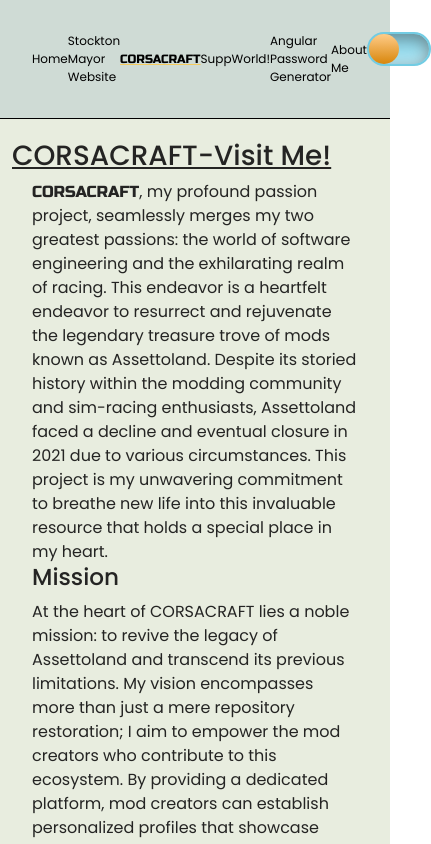
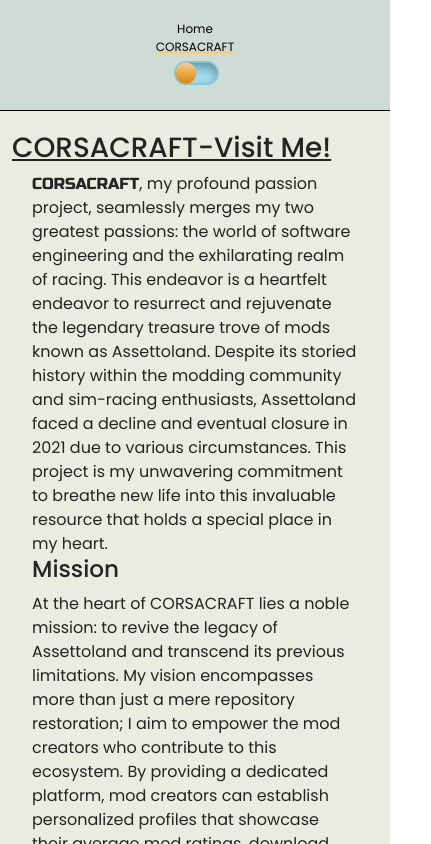
Before and after one commit to nHarrisonW/angular-full-portfolio, an Angular app: page /project/CORSACRAFT in a window 390 px wide. Shown: the top 844 px of the page, 431 px wide, since content can reach past the window. Built offline with nearby package versions, Linux system fonts and the light colour scheme.

Commit message:
go home!!!!

```diff
--- a/src/app/components/hero/hero.component.html
+++ b/src/app/components/hero/hero.component.html
@@ -2,7 +2,7 @@
 
 <div [ngClass]="{'nightmode':darkLightService.darkMode}" class="hero-parent roboto">
     <p class="code">
-        <span class="bluecode">aspiring_junior_dev</span>
+        <span class="bluecode">junior_developer</span>
         = <span class="pinkcode">&#123;</span>
     </p>
     <p class="code ps-3">
--- a/src/app/components/navbar/navbar.component.html
+++ b/src/app/components/navbar/navbar.component.html
@@ -1,11 +1,15 @@
 <nav [ngClass]="{'nightmode': darkLightService.darkMode }">
-    <div class=" justify-content-between d-flex poppins">
-        <a routerLinkActive="active" [routerLinkActiveOptions]="{ exact: true }" routerLink="" class="nav-route">Home</a>
-        <a routerLinkActive="active" routerLink="project/StocktonMayorWebsite" class="nav-route">Stockton Mayor Website</a>
-        <a routerLinkActive="active" routerLink="project/CORSACRAFT" class="nav-route russo-one">CORSACRAFT</a>
-        <a routerLinkActive="active" routerLink="project/SuppWorld" class="nav-route">SuppWorld!</a>
-        <a routerLinkActive="active" routerLink="project/NgPasswordGenerator" class="nav-route">Angular Password Generator</a>
-        <a routerLinkActive="active" routerLink="about/me" class="nav-route">About Me</a>
-        <app-night-day-switch></app-night-day-switch>
+    <div class=" nav-flex poppins">
+        <a *ngFor="let route of routes"
+            class="nav-route"
+            [ngClass]="{'hidden':route.hidden && !route.active}"
+            [routerLinkActive]="'active'"
+            [routerLinkActiveOptions]="{ exact: true }"
+            [routerLink]="route.routerLink"
+            (click)="route.active ? navigate(route.routerLink) : toggleRoutes()"
+            >
+            {{ route.label }}
+        </a>
+         <app-night-day-switch></app-night-day-switch>
     </div>
 </nav>
--- a/src/app/components/navbar/navbar.component.scss
+++ b/src/app/components/navbar/navbar.component.scss
@@ -10,6 +10,10 @@
     margin-bottom: 20px;
     border-bottom: 1px solid black;
     background: $platinum;
+    .nav-flex{
+        display: flex;
+        justify-content: space-between;
+    }
     .nav-route{
         text-decoration: none;
         align-items: center;
@@ -48,6 +52,18 @@
     }
 }
 
-@media (max-width:758px){
-
+@media (max-width:767px){
+    nav{
+        padding: 20px;
+        .nav-flex{
+            flex-direction: column;
+            align-items: center;
+            .hidden{
+                display: none;
+            }
+            .active {
+                display: block;
+            }
+        }
+    }
 }
--- a/src/app/components/navbar/navbar.component.ts
+++ b/src/app/components/navbar/navbar.component.ts
@@ -1,5 +1,14 @@
 import { Component, Input } from '@angular/core';
+import { Router } from '@angular/router';
 import { DarkLightService } from 'src/app/services/dark-light.service';
+
+
+interface Route {
+  label: string;
+  routerLink: string;
+  active: boolean;
+  hidden:boolean;
+}
 
 @Component({
   selector: 'app-navbar',
@@ -8,5 +17,28 @@
 })
 export class NavbarComponent {
   @Input() projectsData!: any[];
-  constructor(public darkLightService:DarkLightService){}
+  constructor(public darkLightService:DarkLightService, private router:Router){}
+
+  routes: Route[] = [
+    { label: 'Home', routerLink: '', active: true, hidden: false },
+    { label: 'Stockton Mayor Website', routerLink: 'project/StocktonMayorWebsite', active: false, hidden: true },
+    { label: 'CORSACRAFT', routerLink: 'project/CORSACRAFT', active: false, hidden: true },
+    { label: 'SuppWorld!', routerLink: 'project/SuppWorld', active: false, hidden: true },
+    { label: 'Angular Password Generator', routerLink: 'project/NgPasswordGenerator', active: false, hidden: true },
+    { label: 'About Me', routerLink: 'about/me', active: false, hidden: true },
+  ];
+
+
+  toggleRoutes(){
+    this.routes.forEach(route => {
+      if(!route.active){
+        route.hidden=!route.hidden;
+      }
+    })
+  }
+  navigate(routerlink:any){
+    this.router.navigate(routerlink)
+  }
+
+
 }
--- a/src/app/components/night-day-switch/night-day-switch.component.scss
+++ b/src/app/components/night-day-switch/night-day-switch.component.scss
@@ -52,3 +52,8 @@
       }
     }
   }
+  @media (max-width:767px){
+    .night-day-switch{
+      scale: 0.7;
+    }
+  }
--- a/src/app/components/project-section/project-section.component.scss
+++ b/src/app/components/project-section/project-section.component.scss
@@ -49,7 +49,7 @@
 
 
 
-@media (max-width: 868px){
+@media (max-width: 1024px){
     .project-parent{
         flex-direction: column;
     }
--- a/src/app/views/about-page/about-page.component.scss
+++ b/src/app/views/about-page/about-page.component.scss
@@ -1,20 +1,51 @@
-// @import '../../../styles.scss';
+@import '../../../scss/universal';
 
 
-.project-page{
-    // color: white;
-    .page-description{
-        padding: 0 20px;
+
+
+.about-parent{
+    display: flex;
+    font-weight: 300;
+    h1{
+        font-weight: 900;
     }
-    .imgs{
-        display: flex;
+    .about-hero{
+        margin-right: 32px;
+        .headshot{
+            width: 100%;
+            border-radius: 50%;
+        }
+        .bio{
+            background: $platinum;
+            border: 1px solid black;
+
+            padding: 20px;
+            margin-top: -80px;
+            padding-top: 100px;
+
+            text-align: center;
+            .hello-title{
+                font-size: 30px;
+                font-weight: 900;
+            }
+        }
+    }
+    .contact{
+        background: $platinum;
+        border: 1px solid black;
+        padding: 12px;
+        font-weight: 300;
+    }
+
+}
+
+
+@media (max-width:991px) {
+    .about-parent{
         flex-direction: column;
+        .col-4{
+            width: 100%;
+        }
     }
-    img.project-hero{
-        width: 100%;
-        display: flex;
-        margin-bottom: 12px;
-        border: 1px solid black;
-        background: white;
-  }
+
 }
```
